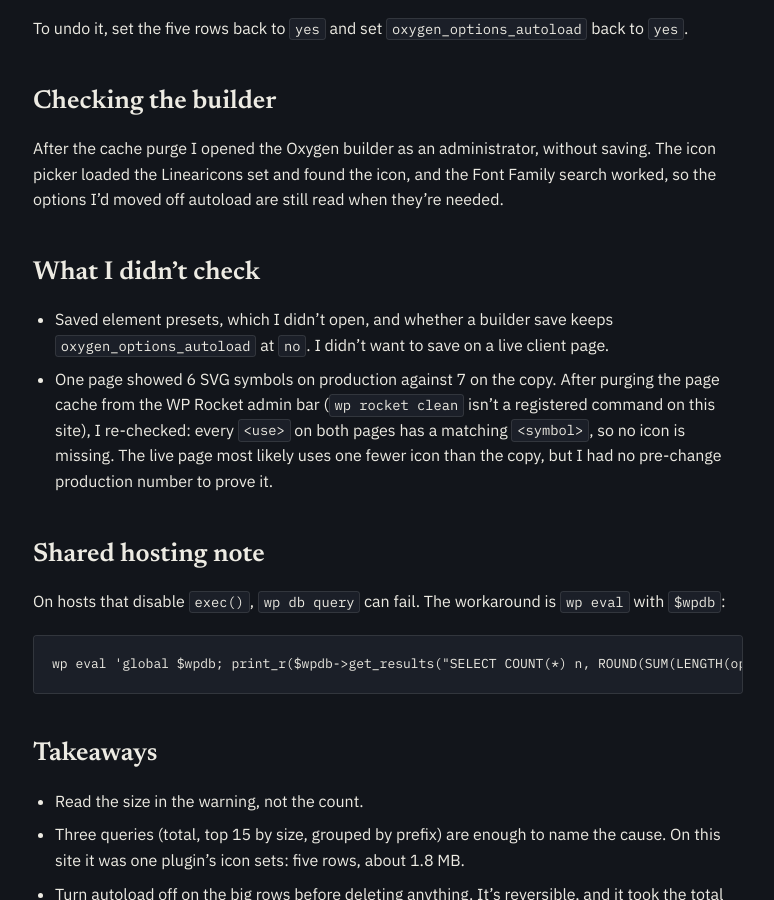
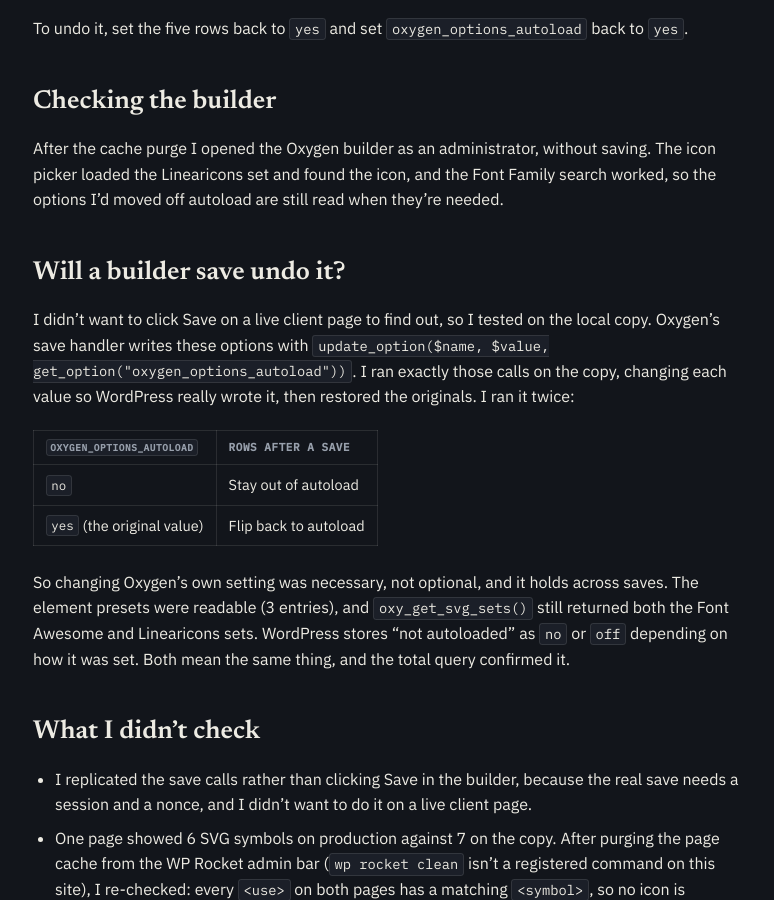
Before and after one commit to wpvillain/wpvillain.github.io, a Jekyll site: the page built from _posts/2026-10-23-wordpress-site-health-autoloaded-options-wp-cli.markdown, in a window 1280 px wide and 900 px high, scrolled down 4030 px. Shown: the whole window, without its empty margins (95-869 px from the left). Built offline with Jekyll 4.4.1, drawn with Linux system fonts in a browser that asks for light colours.

Commit message:
Add builder-save test to autoload post

```diff
--- a/_posts/2026-10-23-wordpress-site-health-autoloaded-options-wp-cli.markdown
+++ b/_posts/2026-10-23-wordpress-site-health-autoloaded-options-wp-cli.markdown
@@ -124,9 +124,20 @@ To undo it, set the five rows back to `yes` and set `oxygen_options_autoload` ba
 
 After the cache purge I opened the Oxygen builder as an administrator, without saving. The icon picker loaded the Linearicons set and found the icon, and the Font Family search worked, so the options I'd moved off autoload are still read when they're needed.
 
+## Will a builder save undo it?
+
+I didn't want to click Save on a live client page to find out, so I tested on the local copy. Oxygen's save handler writes these options with `update_option($name, $value, get_option("oxygen_options_autoload"))`. I ran exactly those calls on the copy, changing each value so WordPress really wrote it, then restored the originals. I ran it twice:
+
+| `oxygen_options_autoload` | Rows after a save |
+|---|---|
+| `no` | Stay out of autoload |
+| `yes` (the original value) | Flip back to autoload |
+
+So changing Oxygen's own setting was necessary, not optional, and it holds across saves. The element presets were readable (3 entries), and `oxy_get_svg_sets()` still returned both the Font Awesome and Linearicons sets. WordPress stores "not autoloaded" as `no` or `off` depending on how it was set. Both mean the same thing, and the total query confirmed it.
+
 ## What I didn't check
 
-- Saved element presets, which I didn't open, and whether a builder save keeps `oxygen_options_autoload` at `no`. I didn't want to save on a live client page.
+- I replicated the save calls rather than clicking Save in the builder, because the real save needs a session and a nonce, and I didn't want to do it on a live client page.
 - One page showed 6 SVG symbols on production against 7 on the copy. After purging the page cache from the WP Rocket admin bar (`wp rocket clean` isn't a registered command on this site), I re-checked: every `<use>` on both pages has a matching `<symbol>`, so no icon is missing. The live page most likely uses one fewer icon than the copy, but I had no pre-change production number to prove it.
 
 ## Shared hosting note
```
